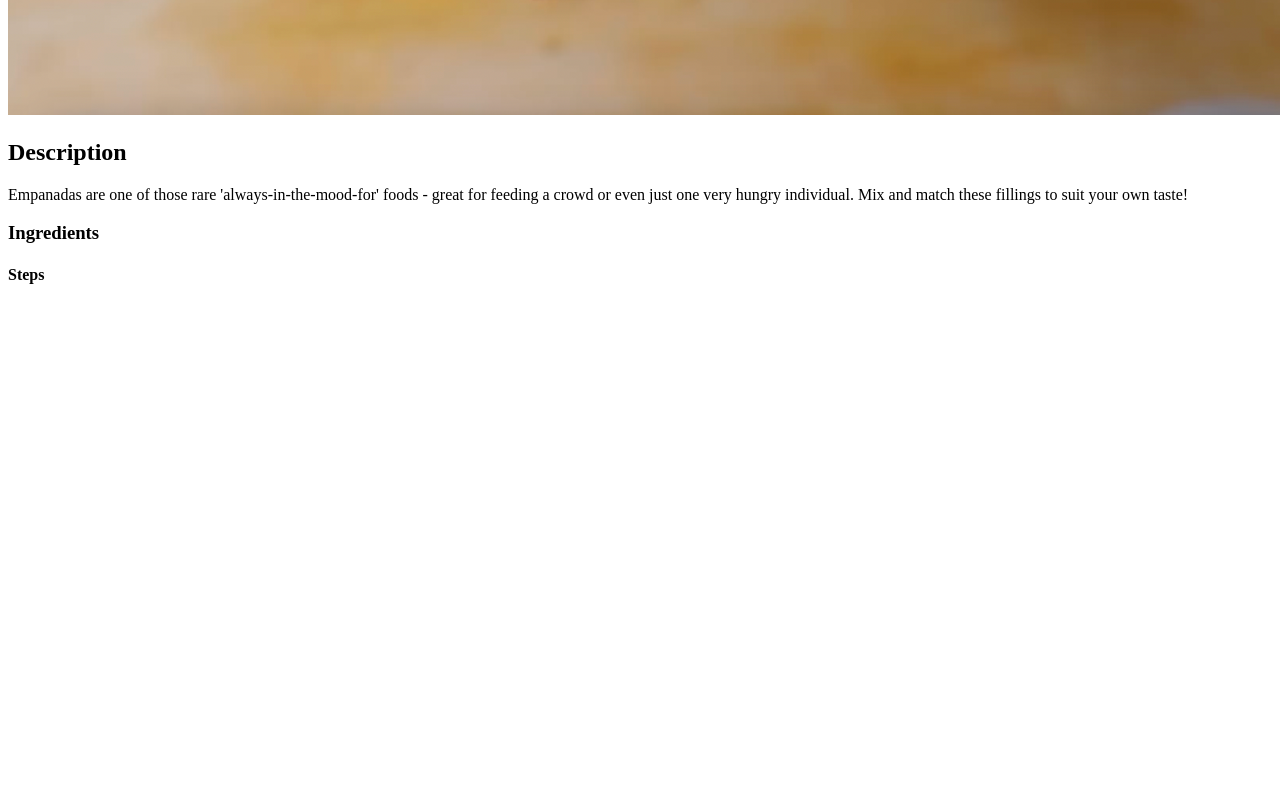
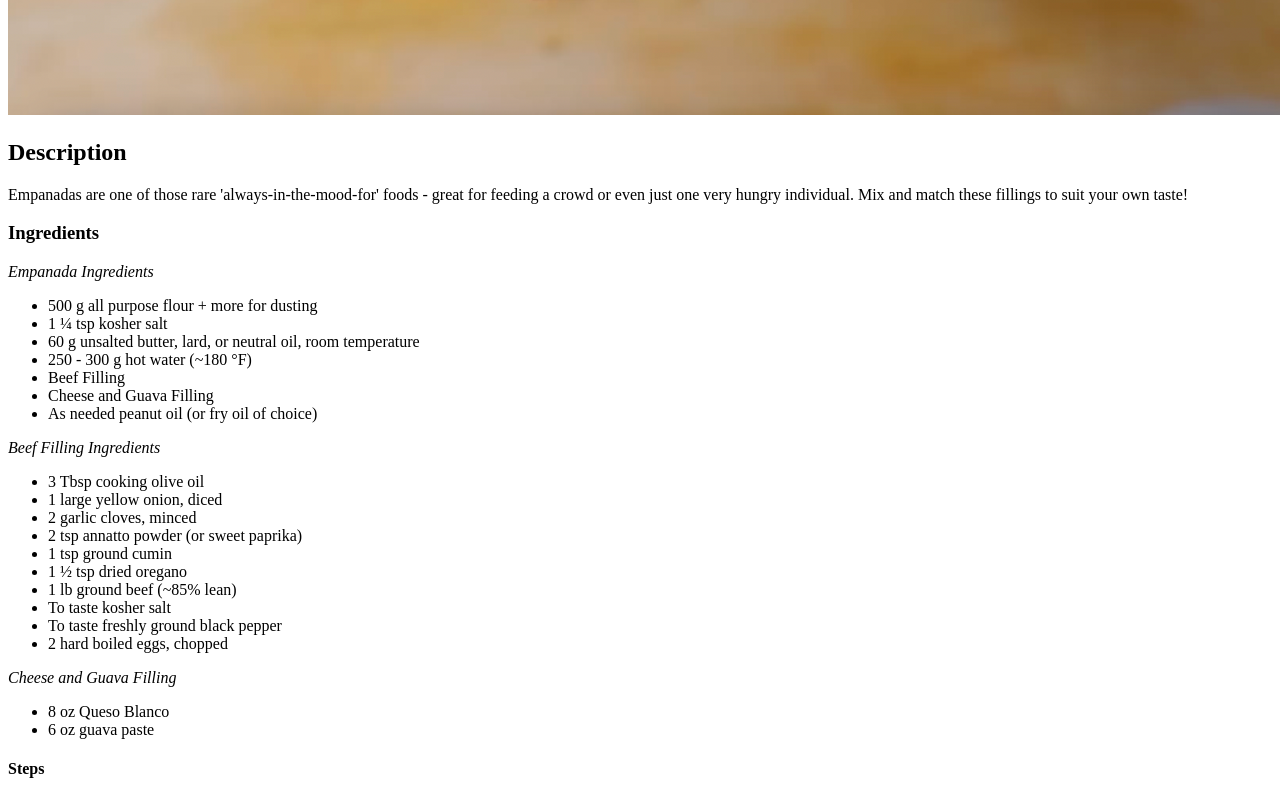
Before and after one commit to NagiriOni/odin-recipes, a plain HTML site: page recipes/empanadas.html in a window 1280 px wide. Shown: the part 800-1600 px from the top of the page. Before the commit the page ends 1105 px from the top, so only its background shows below. Drawn offline with Linux system fonts and the light colour scheme.

Commit message:
Add ingredient list to recipe pages

```diff
--- a/recipes/empanadas.html
+++ b/recipes/empanadas.html
@@ -17,6 +17,37 @@
             or even just one very hungry individual. Mix and match these fillings to suit your own taste!</p>
 
         <h3>Ingredients</h3>
+        <p><em>Empanada Ingredients</em></p>
+        <ul>
+            <li>500 g all purpose flour + more for dusting</li>
+            <li>1 ¼ tsp kosher salt</li>
+            <li>60 g unsalted butter, lard, or neutral oil, room temperature</li>
+            <li>250 - 300 g hot water (~180 °F)</li>
+            <li>Beef Filling</li>
+            <li>Cheese and Guava Filling</li>
+            <li>As needed peanut oil (or fry oil of choice)</li>
+        </ul>
+
+        <p><em>Beef Filling Ingredients</em></p>
+        <ul>
+            <li>3 Tbsp cooking olive oil</li>
+            <li>1 large yellow onion, diced</li>
+            <li>2 garlic cloves, minced</li>
+            <li>2 tsp annatto powder (or sweet paprika)</li>
+            <li>1 tsp ground cumin</li>
+            <li>1 ½ tsp dried oregano</li>
+            <li>1 lb ground beef (~85% lean)</li>
+            <li>To taste kosher salt </li>
+            <li>To taste freshly ground black pepper</li>
+            <li>2 hard boiled eggs, chopped</li>
+        </ul>
+
+        <p><em>Cheese and Guava Filling</em></p>
+        <ul>
+            <li>8 oz Queso Blanco</li>
+            <li>6 oz guava paste</li>
+        </ul>
+
         <h4>Steps</h4>
 
     </body>
```
Also changed, not shown: recipes/chicken-piccata.html (+14 -0 lines), recipes/cookie.html (+14 -0 lines).
